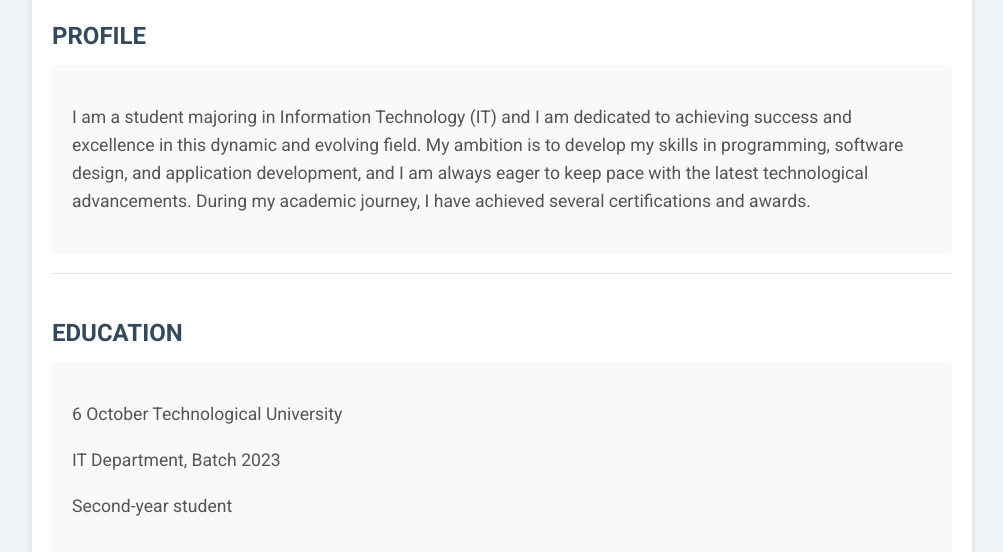
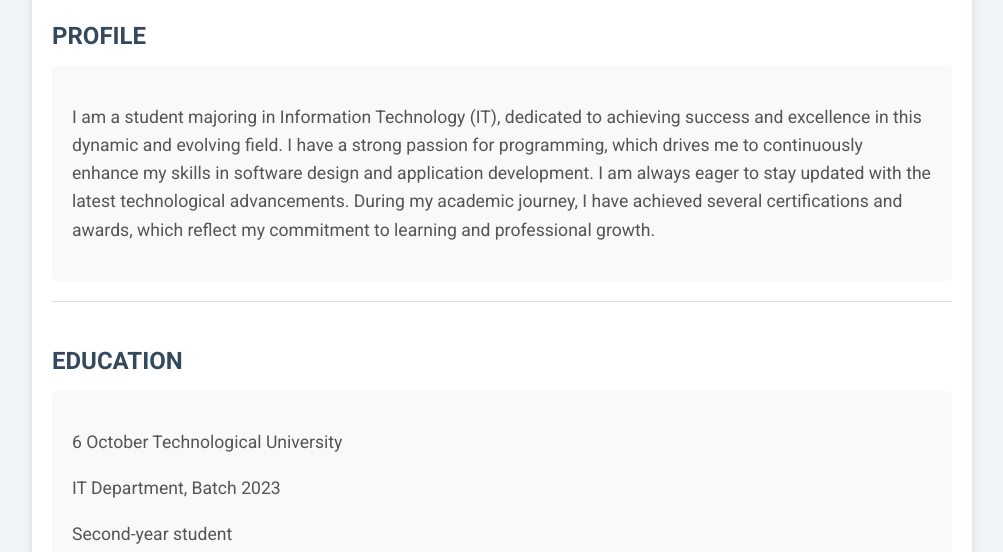
Before and after one commit to AhmedMohammed-Dev/AhmedMohammed-Dev.github.io, a plain HTML site: page index.html in a window 1280 px wide. Shown: the part 248-800 px from the top of the page, without its empty margins (138-1141 px from the left). Drawn offline with Linux system fonts and the light colour scheme.

Commit message:
Update index.html

```diff
--- a/index.html
+++ b/index.html
@@ -29,7 +29,7 @@
         <div class="section">
             <h2 class="section-title">Profile</h2>
             <div class="section-content">
-                <p>I am a student majoring in Information Technology (IT) and I am dedicated to achieving success and excellence in this dynamic and evolving field. My ambition is to develop my skills in programming, software design, and application development, and I am always eager to keep pace with the latest technological advancements. During my academic journey, I have achieved several certifications and awards.</p>
+                <p> I am a student majoring in Information Technology (IT), dedicated to achieving success and excellence in this dynamic and evolving field. I have a strong passion for programming, which drives me to continuously enhance my skills in software design and application development. I am always eager to stay updated with the latest technological advancements. During my academic journey, I have achieved several certifications and awards, which reflect my commitment to learning and professional growth.</p>
             </div>
         </div>
 
```
